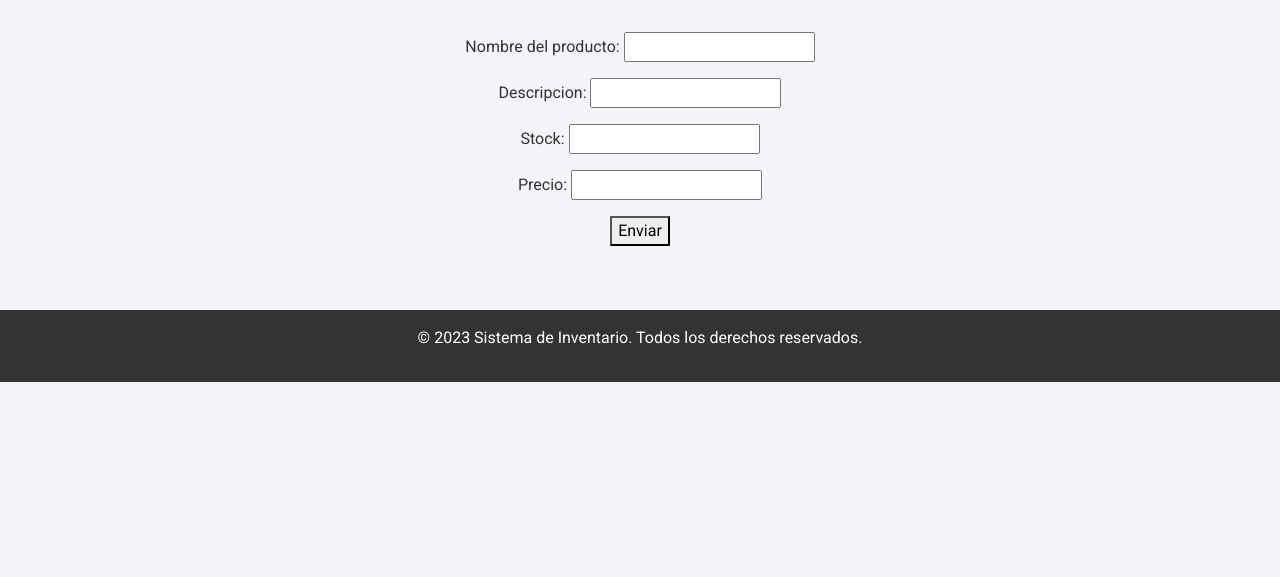
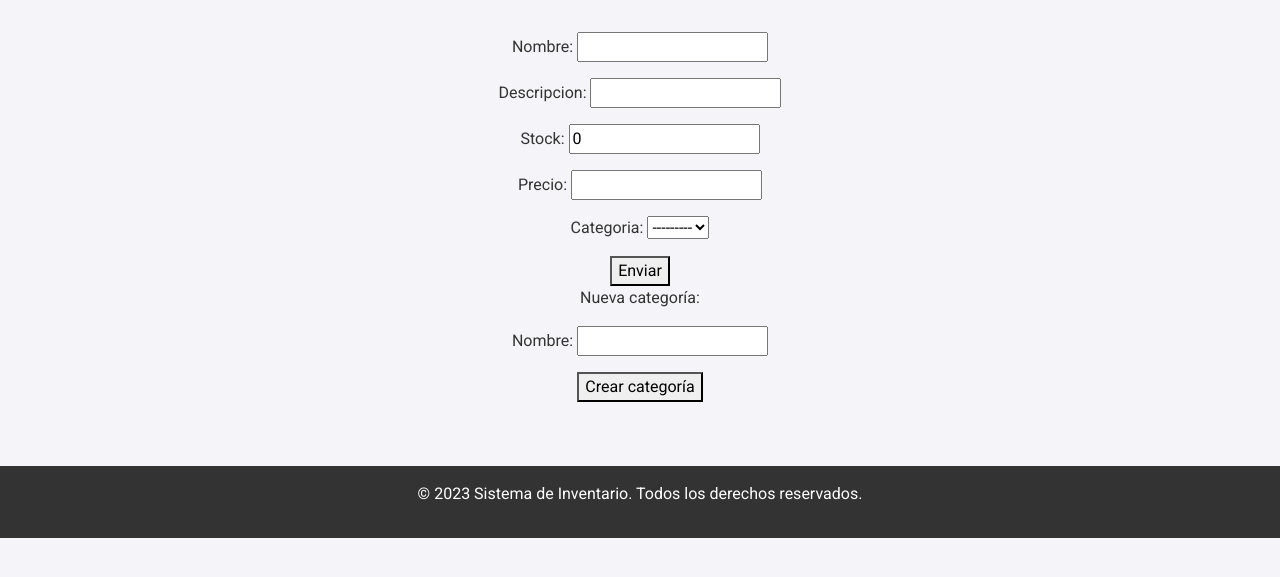
Before and after one commit to jihuertas/R06_inventario, a Django app: page /producto/nuevo in a window 1280 px wide. Shown: the part 80-657 px from the top of the page. Run offline with Django 5.2, Linux system fonts and the light colour scheme; data that the repository does not hold is empty.

Commit message:
validacion no exista categoria

```diff
--- a/inventory/admin.py
+++ b/inventory/admin.py
@@ -1,5 +1,6 @@
 from django.contrib import admin
-from .models import Producto
+from .models import *
 
 # Register your models here.
 admin.site.register(Producto)
+admin.site.register(Categoria)
--- a/inventory/forms.py
+++ b/inventory/forms.py
@@ -1,7 +1,29 @@
 from django import forms
+from .models import *
+from django.core.exceptions import ValidationError
 
-class ProductoForm (forms.Form):
-    nombre = forms.CharField(max_length=50, label='Nombre del producto:')
-    descripcion = forms.CharField(max_length=250)
-    stock = forms.IntegerField()
-    precio = forms.DecimalField(max_digits=9, decimal_places=2)
+
+# class ProductoForm (forms.Form):
+#     nombre = forms.CharField(max_length=50, label='Nombre del producto:')
+#     descripcion = forms.CharField(max_length=250)
+#     stock = forms.IntegerField()
+#     precio = forms.DecimalField(max_digits=9, decimal_places=2)
+
+class ProductoForm(forms.ModelForm):
+    class Meta:
+        model = Producto
+        fields= ['nombre', 'descripcion', 'stock', 'precio', 'categoria']
+
+class CategoriaForm(forms.ModelForm):
+    class Meta:
+        model = Categoria
+        fields= ['nombre']
+
+
+    def clean_nombre(self):
+        nombre = self.cleaned_data['nombre']
+
+        #Validamos que el nombre no exista
+        if Categoria.objects.filter(nombre=nombre).exists():
+            raise ValidationError("La categoría ya existe")
+        return nombre
--- a/inventory/models.py
+++ b/inventory/models.py
@@ -8,9 +8,18 @@ class Producto(models.Model):
     stock = models.IntegerField(default=0)
     precio = models.DecimalField(max_digits=9, decimal_places=2)
     imagen = models.ImageField(upload_to='productos/', blank=True, null=True)
+    categoria = models.ForeignKey('Categoria', on_delete=models.CASCADE, blank=True, null=True)
 
     def __str__(self):
         return f' {self.nombre} ({self.stock})'
 
     class Meta:
         verbose_name_plural = 'Productos'
+
+
+
+class Categoria(models.Model):
+    nombre = models.CharField(max_length=50)
+
+    def __str__(self):
+        return f' {self.nombre}'
--- a/inventory/templates/inventory/producto_nuevo.html
+++ b/inventory/templates/inventory/producto_nuevo.html
@@ -10,14 +10,34 @@
 
       <form action="" method="POST" enctype="multipart/form-data">
         {% csrf_token %}
-        {{form.as_p}}
+        {{form_producto.as_p}}
 
         <button type="submit">Enviar</button>
 
       </form>
 
+
     </div>
   </div>
 </div>
 
+<div class="container">
+  <div class="row justify-content-center">
+    <div class="col-md-6">
+      <p>Nueva categoría:</p>
+
+      <form action="{% url 'categoria_nueva' %}" method="POST">
+        {% csrf_token %}
+        {{form_categoria.as_p}}
+
+        <button type="submit">Crear categoría</button>
+
+      </form>
+
+
+    </div>
+  </div>
+</div>
+
+
 {% endblock %}
--- a/inventory/templates/inventory/productos.html
+++ b/inventory/templates/inventory/productos.html
@@ -23,8 +23,8 @@
             <td>{{producto.stock}}</td>
             <td>{{producto.precio}}</td>
             <td>
-              <a href="{% url 'producto_editar' producto.pk %}" class="btn btn-sm btn-primary me-2">Editar</a>
-              <button class="btn btn-sm btn-danger">Eliminar</button>
+              <a href="{% url 'producto_editar' producto.pk %}" class="btn btn-sm btn-primary">Editar</a>
+              <a href="{% url 'producto_borrar' producto.pk %}" class="btn btn-sm btn-danger">Borrar</a>
             </td>
           </tr>
 
--- a/inventory/urls.py
+++ b/inventory/urls.py
@@ -5,6 +5,9 @@ urlpatterns = [
     path('',inicio, name='inicio'),
     path('productos',productos, name='productos'),
     path('producto/<int:producto_pk>',producto_detalle, name='producto_detalle'),
+    path('producto/<int:producto_pk>/borrar',producto_borrar, name='producto_borrar'),
     path('producto/<int:producto_pk>/editar',producto_editar, name='producto_editar'),
     path('producto/nuevo',producto_nuevo, name='producto_nuevo'),
+
+    path('categoria/nueva', categoria_nueva, name='categoria_nueva'),
 ]
--- a/inventory/views.py
+++ b/inventory/views.py
@@ -1,6 +1,7 @@
 from django.shortcuts import redirect, render
-from .models import Producto
-from .forms import ProductoForm
+
+from .models import Producto, Categoria
+from .forms import ProductoForm, CategoriaForm
 
 # Create your views here.
 def inicio(request):
@@ -24,39 +25,60 @@ def producto_nuevo(request):
         formulario = ProductoForm(request.POST)
 
         if formulario.is_valid():
-            nombre = formulario.cleaned_data['nombre']
-            descripcion = formulario.cleaned_data['descripcion']
-            stock = formulario.cleaned_data['stock']
-            precio = formulario.cleaned_data['precio']
+            # nombre = formulario.cleaned_data['nombre']
+            # descripcion = formulario.cleaned_data['descripcion']
+            # stock = formulario.cleaned_data['stock']
+            # precio = formulario.cleaned_data['precio']
 
-            Producto.objects.create(nombre=nombre, descripcion=descripcion, stock=stock, precio=precio)
+            # Producto.objects.create(nombre=nombre, descripcion=descripcion, stock=stock, precio=precio)
+            formulario.save()
             return redirect('productos')
 
     else:
-        formulario = ProductoForm()
-        return render(request, 'inventory/producto_nuevo.html',{'form':formulario})
+        form_producto = ProductoForm()
+        form_categoria = CategoriaForm()
+        return render(request, 'inventory/producto_nuevo.html',{'form_producto':form_producto, 'form_categoria': form_categoria})
 
 def producto_editar(request, producto_pk):
     producto = Producto.objects.get(pk=producto_pk)
 
     if request.method == 'POST':
-        formulario = ProductoForm(request.POST)
+        formulario = ProductoForm(request.POST, instance=producto)
         if formulario.is_valid():
-            nombre = formulario.cleaned_data['nombre']
-            descripcion = formulario.cleaned_data['descripcion']
-            stock = formulario.cleaned_data['stock']
-            precio = formulario.cleaned_data['precio']
+            # nombre = formulario.cleaned_data['nombre']
+            # descripcion = formulario.cleaned_data['descripcion']
+            # stock = formulario.cleaned_data['stock']
+            # precio = formulario.cleaned_data['precio']
 
-            producto.nombre = nombre
-            producto.descripcion = descripcion
-            producto.stock = stock
-            producto.precio = precio
+            # if producto.nombre != nombre:
+            #     producto.nombre = nombre
 
-            producto.save()
+            # producto.descripcion = descripcion
+            # producto.stock = stock
+            # producto.precio = precio
+
+            # producto.save()
+            formulario.save()
             return redirect('productos')
 
     else:
-        datos_producto = {'nombre': producto.nombre, 'descripcion': producto.descripcion, 'stock':producto.stock, 'precio':producto.precio}
-        formulario = ProductoForm(initial=datos_producto)
+        # datos_producto = {'nombre': producto.nombre, 'descripcion': producto.descripcion, 'stock':producto.stock, 'precio':producto.precio}
+        formulario = ProductoForm(instance=producto)
 
     return render(request, 'inventory/producto_editar.html',{'form':formulario})
+
+def producto_borrar(request, producto_pk):
+    producto = Producto.objects.get(pk=producto_pk)
+    if request.method == 'POST':
+        producto.delete()
+        return redirect('productos')
+    else:
+        return render(request, 'inventory/producto_borrar.html',{'producto':producto})
+
+
+def categoria_nueva(request):
+    form = CategoriaForm(request.POST)
+    if form.is_valid():
+        form.save()
+    form_producto = ProductoForm()
+    return render(request, 'inventory/producto_nuevo.html',{'form_producto':form_producto, 'form_categoria': form})
--- a/requirements.txt
+++ b/requirements.txt
@@ -1 +1,2 @@
 Django==5.2
+Pillow==11.2.1
```
Also changed, not shown: inventory/templates/inventory/producto_borrar.html (added, +19 -0 lines), inventory/templates/inventory/producto_detalle.html (+0 -7 lines), inventory/migrations/0003_categoria_producto_categoria.py (added), inventory/migrations/0004_alter_categoria_nombre.py (added), inventory/migrations/0005_alter_categoria_nombre.py (added).
